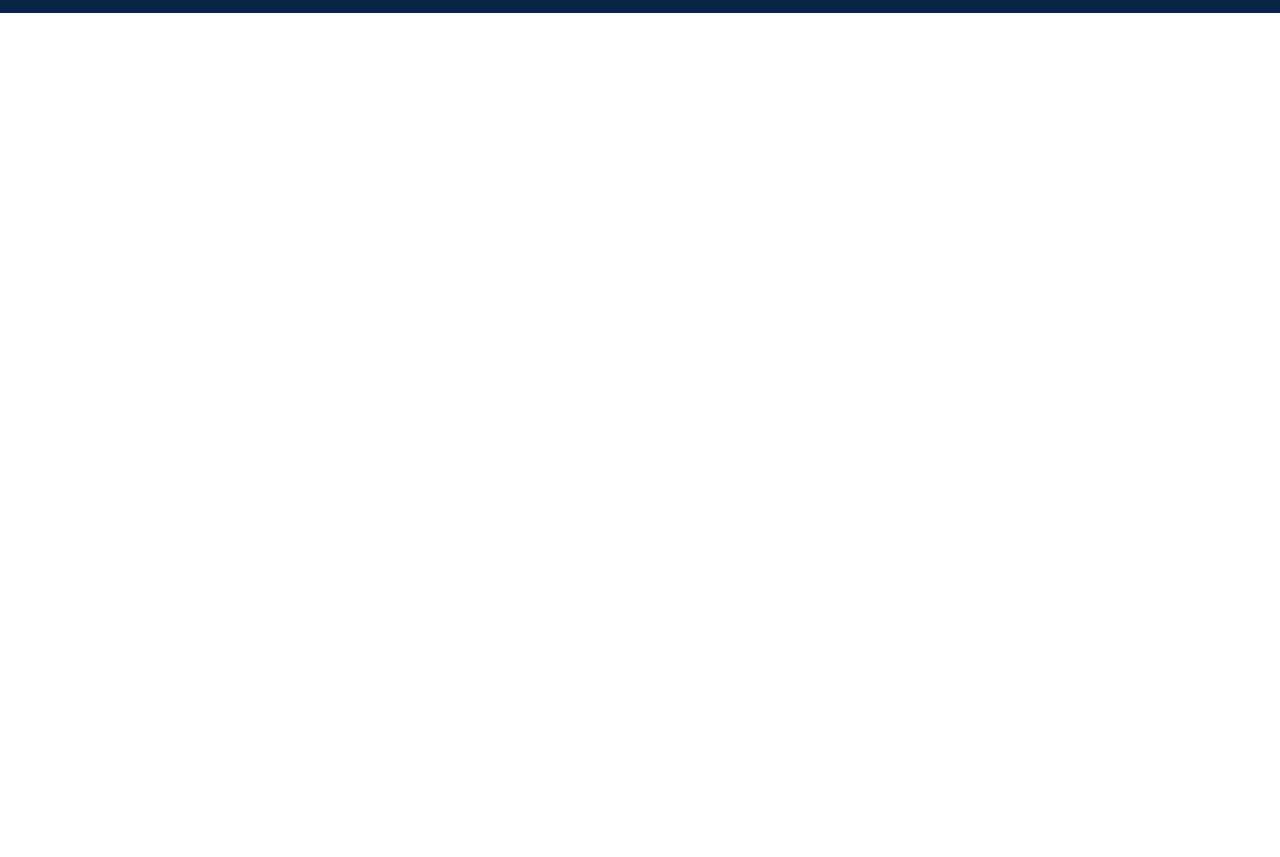
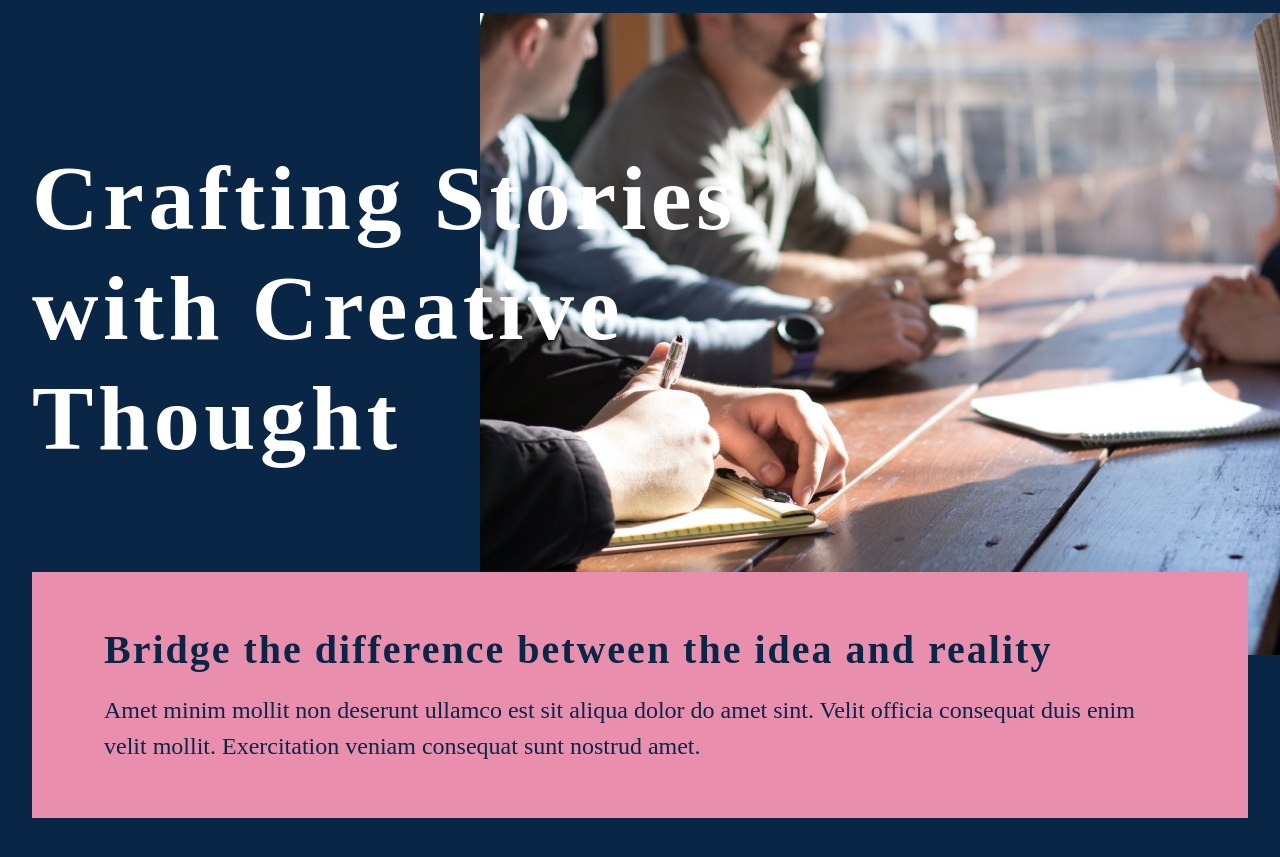
Before and after one commit to FialkaLesnaya/agency-landing-page, a plain HTML site: page index.html in a window 1280 px wide. Shown: the part 75-932 px from the top of the page. Before the commit the page ends 800 px from the top, so only its background shows below. Drawn offline with Linux system fonts and the light colour scheme.

Commit message:
Блок presentation

```diff
--- a/blocks/header/header.css
+++ b/blocks/header/header.css
@@ -4,5 +4,6 @@
     justify-content: space-between;
     align-items: center;
     padding: 16px 32px;
+    margin: 0;
 
 }
--- /dev/null
+++ b/blocks/presentation/__container/presentation__container.css
@@ -0,0 +1,8 @@
+.presentation__container  {
+    background-color: #E98EAD;
+    padding: 54px 72px;
+    max-width: 1280px;
+    margin-top: 99px;
+    z-index: 2;
+    position: relative;
+}
--- /dev/null
+++ b/blocks/presentation/__description/presentation__description.css
@@ -0,0 +1,8 @@
+.presentation__description {
+    padding: 0;
+    margin: 18px 0 0 0;
+    font-weight: 400;
+    font-size: 24px;
+    line-height: 36px;
+    color: #0A2647;
+}
--- /dev/null
+++ b/blocks/presentation/__image/presentation__image.css
@@ -0,0 +1,9 @@
+.presentation__image {
+    background: url('../../../images/discussion.jpg') no-repeat center/contain;
+    width: 800px;
+    height: 642px;
+    position: absolute;
+    right: 0;
+    top: 0;
+    z-index: 1;
+}
--- /dev/null
+++ b/blocks/presentation/__subtitle/presentation__subtitle.css
@@ -0,0 +1,9 @@
+.presentation__subtitle {
+    padding: 0;
+    margin: 0;
+    color: #0A2647;
+    font-weight: 600;
+    font-size: 40px;
+    line-height: 48px;
+    letter-spacing: 0.05em;
+}
--- /dev/null
+++ b/blocks/presentation/__title/presentation__title.css
@@ -0,0 +1,12 @@
+.presentation__title {
+    padding: 0;
+    margin: 0;
+    color: #FFF;
+    max-width: 763px;
+    font-weight: 600;
+    font-size: 92px;
+    line-height: 110px;
+    letter-spacing: 0.05em;
+    z-index: 2;
+    position: relative;
+}
--- /dev/null
+++ b/blocks/presentation/presentation.css
@@ -0,0 +1,7 @@
+.presentation {
+    background-color: #0a2647;
+    padding: 130px 32px 117px 32px;
+    margin: 0;
+    position: relative;
+    overflow: hidden;
+}
--- a/index.html
+++ b/index.html
@@ -41,8 +41,29 @@
                 </li>
             </ul>
         </nav>
+    </header>
 
-    </header>
+    <main>
+        <section class="presentation">
+            <h1 class="presentation__title">
+                Crafting Stories with Creative Thought
+            </h1>
+
+            <div class="presentation__container">
+
+                <h2 class="presentation__subtitle">
+                    Bridge the difference between the idea and reality
+                </h2>
+
+                <p class="presentation__description">
+                    Amet minim mollit non deserunt ullamco est sit aliqua dolor do amet sint. Velit officia consequat
+                    duis enim velit mollit. Exercitation veniam consequat sunt nostrud amet.
+                </p>
+            </div>
+
+            <div class="presentation__image"></div>
+        </section>
+    </main>
 </body>
 
 </html>
--- a/pages/index.css
+++ b/pages/index.css
@@ -10,3 +10,10 @@
 @import url('../blocks/header/__menu-list/header__menu-list.css');
 @import url('../blocks/header/__menu/header__menu.css');
 @import url('../blocks/header/header.css');
+
+@import url('../blocks/presentation/presentation.css');
+@import url('../blocks/presentation/__container/presentation__container.css');
+@import url('../blocks/presentation/__description/presentation__description.css');
+@import url('../blocks/presentation/__image/presentation__image.css');
+@import url('../blocks/presentation/__subtitle/presentation__subtitle.css');
+@import url('../blocks/presentation/__title/presentation__title.css');
```
